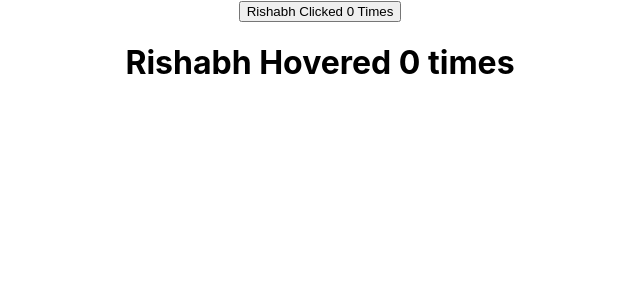
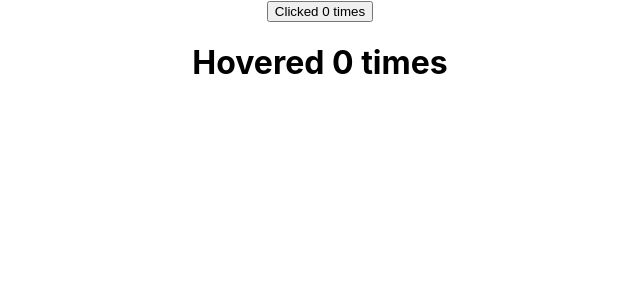
Before and after one commit to rishabhjaiswal155/React, a React (Create React App) app: page / in a window 1280 px wide. Shown: the top 300 px of the page, without its empty margins (320-960 px from the left). Built offline with nearby package versions, Linux system fonts and the light colour scheme.

Commit message:
Need of Render Props pattern to use same functionality (another approach like HOC)

```diff
--- a/src/App.js
+++ b/src/App.js
@@ -33,6 +33,8 @@ import Hero from './components/Hero';
 import ErrorBoundary from './components/ErrorBoundary';
 import ClickCount from './components/ClickCount';
 import HoverCount from './components/HoverCount';
+import ClickCounterTwo from './components/ClickCounterTwo';
+import HoverCountTwo from './components/HoverCountTwo';
 function App() {
   return (
      <div className="App">
@@ -95,8 +97,10 @@ function App() {
 <ErrorBoundary>
 <Hero heroName="Joker"></Hero>
 </ErrorBoundary> */}
-<ClickCount name="Rishabh"/>
-<HoverCount name="Rishabh"/>
+{/* <ClickCount name="Rishabh"/>
+<HoverCount name="Rishabh"/> */}
+<ClickCounterTwo/>
+<HoverCountTwo/>
      </div>
   );
 }
--- /dev/null
+++ b/src/components/ClickCounterTwo.js
@@ -0,0 +1,27 @@
+import React, { Component } from 'react'
+
+class ClickCounterTwo extends Component {
+    constructor(props) {
+      super(props)
+
+      this.state = {
+         count:0
+      }
+    }
+
+    incrementCount = ()=>{
+        this.setState(prevState =>{
+            return {
+                count:prevState.count+1
+            }
+        })
+    }
+  render() {
+    const {count}=this.state
+    return (
+     <button onClick={this.incrementCount}>Clicked {count} times</button>
+    )
+  }
+}
+
+export default ClickCounterTwo
--- /dev/null
+++ b/src/components/HoverCountTwo.js
@@ -0,0 +1,27 @@
+import React, { Component } from 'react'
+
+class HoverCountTwo extends Component {
+    constructor(props) {
+        super(props)
+
+        this.state = {
+           count:0
+        }
+      }
+
+      incrementCount = ()=>{
+          this.setState(prevState =>{
+              return {
+                  count:prevState.count+1
+              }
+          })
+      }
+  render() {
+    const {count}=this.state
+    return (
+      <h1 onMouseOver={this.incrementCount}>Hovered {count} times</h1>
+    )
+  }
+}
+
+export default HoverCountTwo
```
